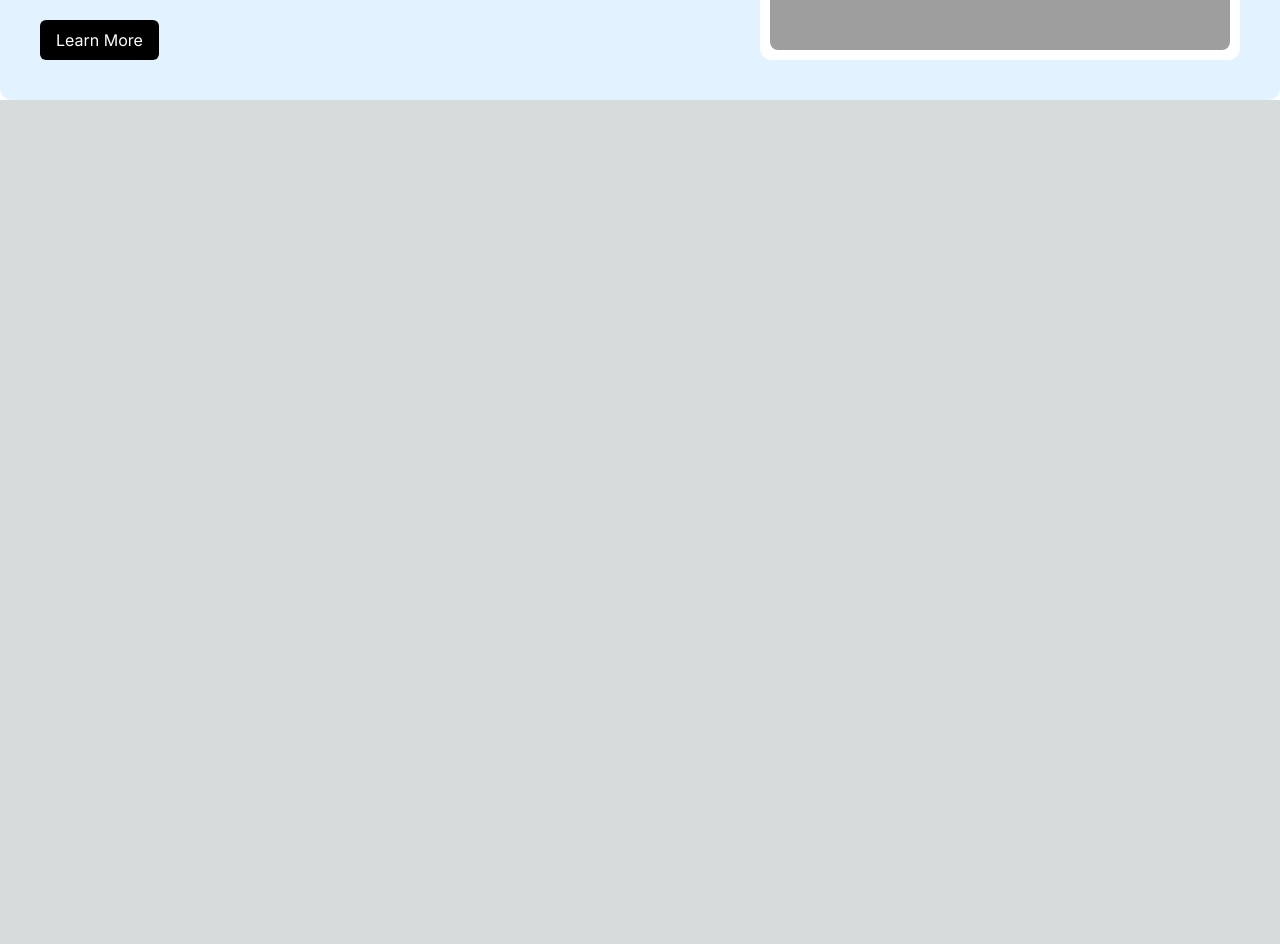
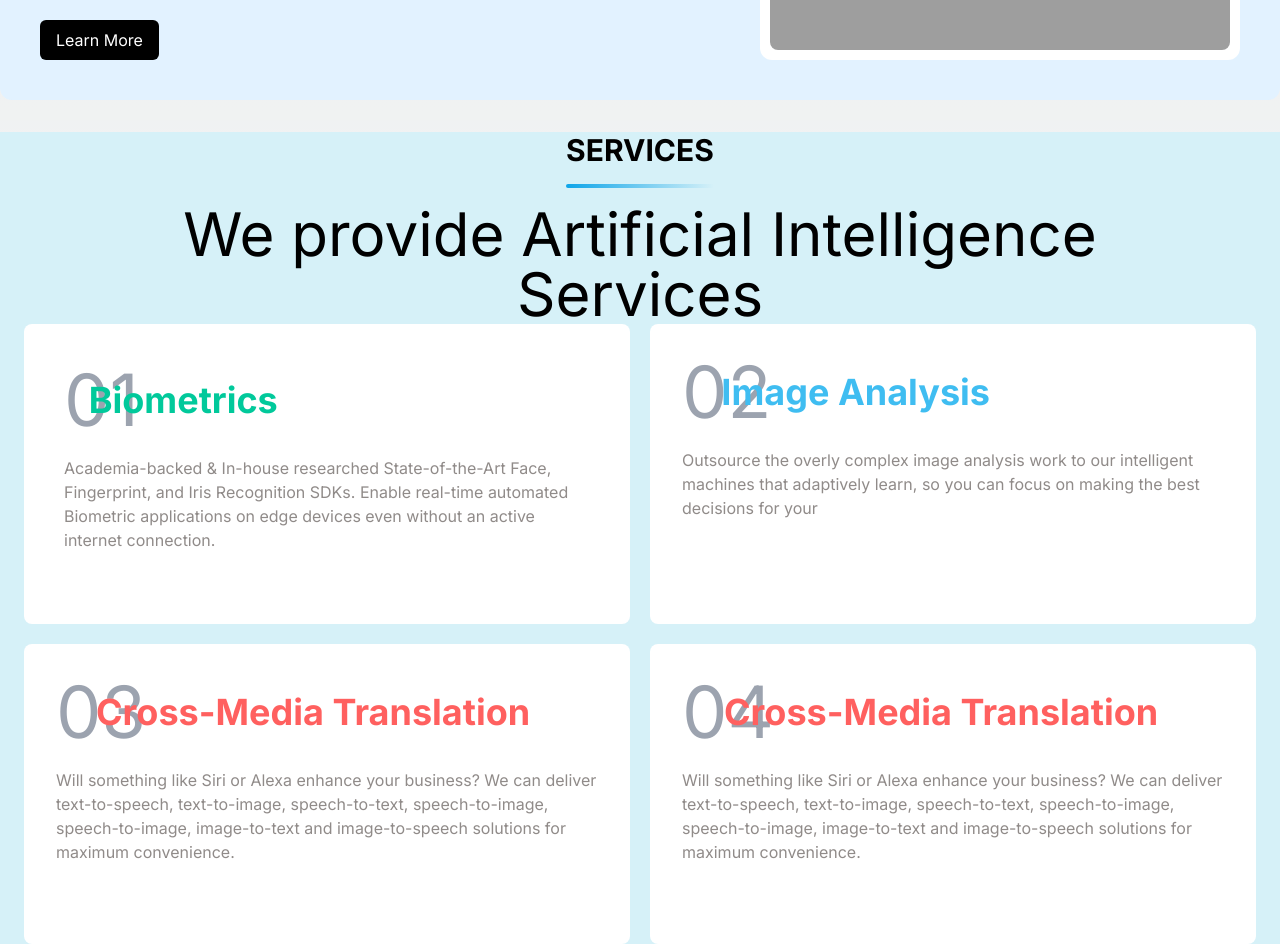
Before and after one commit to sarkarsubho/lensCorporation, a Next.js app: page / in a window 1280 px wide. Shown: the part 1360-2304 px from the top of the page. Before the commit the page ends 1460 px from the top, so only its background shows below. Built offline with nearby package versions, Linux system fonts and the light colour scheme; grey boxes are pictures that could not be loaded.

Commit message:
card and animation added

```diff
--- a/app/page.js
+++ b/app/page.js
@@ -1,6 +1,7 @@
 import About from "@/components/about/About";
 import Hero from "@/components/hero/Hero";
 import Navbar from "@/components/navbar/Navbar";
+import Services from "@/components/services/Services";
 import Image from "next/image";
 
 export default function Home() {
@@ -9,6 +10,7 @@ export default function Home() {
       <Navbar />
       <Hero/>
       <About/>
+      <Services/>
     </main>
   );
 }
--- a/components/navbar/Navbar.jsx
+++ b/components/navbar/Navbar.jsx
@@ -38,19 +38,25 @@ const Navbar = () => {
             href="#responsive-header"
             className="block mt-4 lg:inline-block lg:mt-0 font-bold	text-sky-400 text-lg mr-4"
           >
+            MakeMyWeb.
+          </a>
+          <a
+            href="#responsive-header"
+            className="block mt-4 lg:inline-block lg:mt-0 font-bold	text-sky-400 text-lg mr-4"
+          >
             Home
           </a>
           <a
             href="#responsive-header"
             className="block mt-4 lg:inline-block lg:mt-0 font-bold	text-sky-400 text-lg mr-4"
           >
-            About
+            Company
           </a>
           <a
             href="#responsive-header"
             className="block mt-4 lg:inline-block lg:mt-0 font-bold	text-sky-400 text-lg"
           >
-            Contact
+            Blogs
           </a>
           <button
             onClick={toggleTheme}
--- /dev/null
+++ b/components/services/Services.jsx
@@ -0,0 +1,78 @@
+"use client";
+
+const Services = () => {
+  return (
+    <div className="bg-[#D6F1F8]">
+      <div className="container mx-auto mt-8">
+        <div className="w-fit m-auto mb-4">
+          <h2 className="text-3xl font-bold mb-4 ">SERVICES</h2>
+          <div class="h-1 w-full bg-gradient-to-r from-sky-500 to-lightblue-500 rounded-md"></div>
+        </div>
+        <h1 className="w-4/5 m-auto text-center text-6xl">
+          We provide Artificial Intelligence Services
+        </h1>
+
+        <div className="grid sm:grid-cols-2 grid-cols-1 gap-5 px-6">
+          <div className="h-[300px] w-fit bg-white rounded-lg p-10">
+            <div className="flex items-center">
+              <h1 className="text-7xl text-gray-400">01</h1>
+              <h2 className="text-4xl text-[#01c99b] font-bold ml-[-50px]  hover:ml-[10px] ease-in-out  duration-300">
+                Biometrics
+              </h2>
+            </div>
+            <p className="text-[#908b89] mt-5">
+              Academia-backed & In-house researched State-of-the-Art Face,
+              Fingerprint, and Iris Recognition SDKs. Enable real-time automated
+              Biometric applications on edge devices even without an active
+              internet connection.
+            </p>
+          </div>
+          <div className="h-[300px] w-auto bg-white rounded-lg p-8">
+            <div className="flex items-center">
+              <h1 className="text-7xl text-gray-400">02</h1>
+              <h2 className="text-4xl text-[#3fbdf1] font-bold ml-[-50px]  hover:ml-[10px] ease-in-out  duration-300">
+                Image Analysis
+              </h2>
+            </div>
+            <p className="text-[#908b89] mt-5">
+              Outsource the overly complex image analysis work to our
+              intelligent machines that adaptively learn, so you can focus on
+              making the best decisions for your{" "}
+              <business className=""></business>
+            </p>
+          </div>
+          <div className="h-[300px] w-auto bg-white rounded-lg p-8">
+            <div className="flex items-center">
+              <h1 className="text-7xl text-gray-400">03</h1>
+              <h2 className="text-4xl text-[#ff605f] font-bold ml-[-50px]  hover:ml-[10px] ease-in-out  duration-300">
+                Cross-Media Translation
+              </h2>
+            </div>
+            <p className="text-[#908b89] mt-5">
+              Will something like Siri or Alexa enhance your business? We can
+              deliver text-to-speech, text-to-image, speech-to-text,
+              speech-to-image, speech-to-image, image-to-text and
+              image-to-speech solutions for maximum convenience.
+            </p>
+          </div>
+          <div className="h-[300px] w-auto bg-white rounded-lg p-8">
+            <div className="flex items-center">
+              <h1 className="text-7xl text-gray-400">04</h1>
+              <h2 className="text-4xl text-[#ff605f] font-bold ml-[-50px]  hover:ml-[10px] ease-in-out  duration-300">
+                Cross-Media Translation
+              </h2>
+            </div>
+            <p className="text-[#908b89] mt-5">
+              Will something like Siri or Alexa enhance your business? We can
+              deliver text-to-speech, text-to-image, speech-to-text,
+              speech-to-image, speech-to-image, image-to-text and
+              image-to-speech solutions for maximum convenience.
+            </p>
+          </div>
+        </div>
+      </div>
+    </div>
+  );
+};
+
+export default Services;
--- a/tailwind.config.js
+++ b/tailwind.config.js
@@ -7,6 +7,13 @@ module.exports = {
   ],
   theme: {
     extend: {
+      gridTemplateColumns: {
+        // Simple 16 column grid
+        '16': 'repeat(16, minmax(0, 1fr))',
+
+        // Complex site-specific column configuration
+        'footer': '200px minmax(900px, 1fr) 100px',
+      },
       backgroundImage: {
         "gradient-radial": "radial-gradient(var(--tw-gradient-stops))",
         "gradient-conic":
```
Also changed, not shown: components/about/About.jsx (+0 -33 lines).
